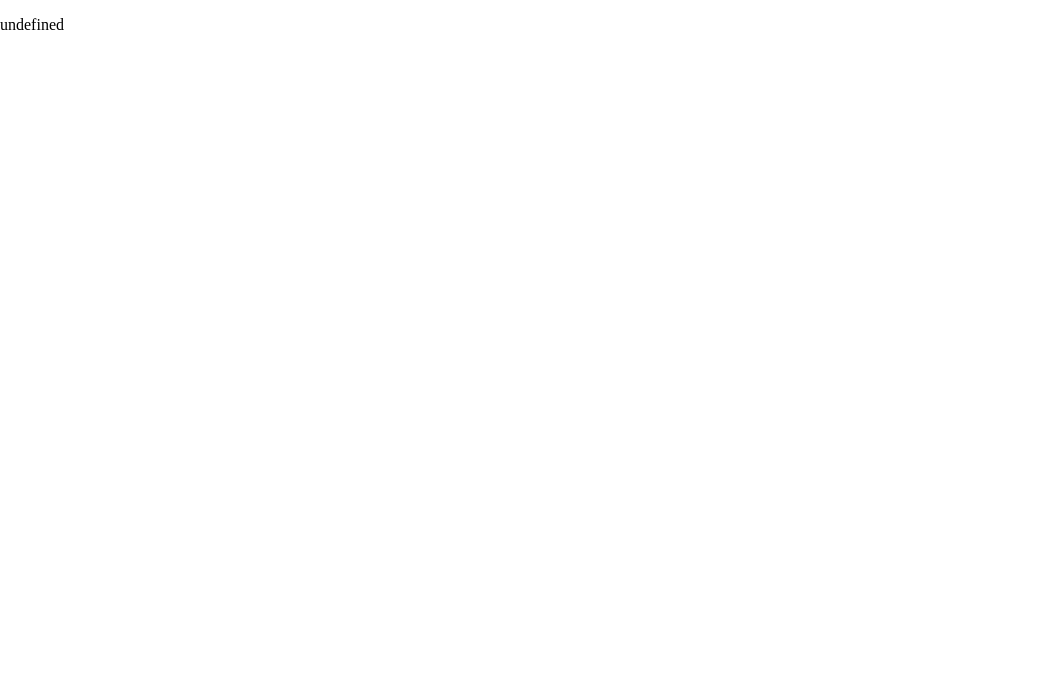
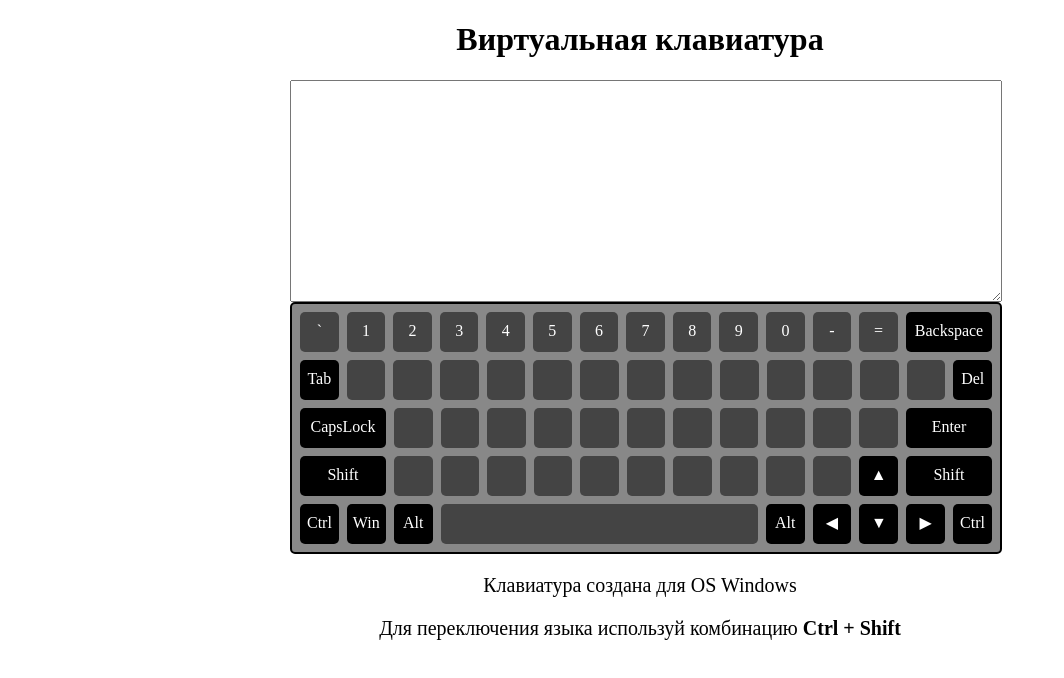
Before and after one commit to glushach/virtual-keyboard, a website with bundled scripts: page index.html in a window 1280 px wide. Shown: the whole page, without its empty margins (0-1064 px from the left). Built offline with nearby package versions, Linux system fonts and the light colour scheme.

Commit message:
feat: add html and style for project

```diff
--- a/css/style.css
+++ b/css/style.css
@@ -0,0 +1,74 @@
+.container {
+    width: 700px;
+    margin: 0 auto;
+}
+
+h1, .warning, .lang {
+    text-align: center;
+}
+textarea {
+    display: block;
+    width: 690px;
+    height: 200px;
+    margin: 10px auto 10px;
+    padding: 10px;
+    font-size: 18px;
+    color: #444444;
+}
+.keyboard {
+    border: 2px solid #000000;
+    border-radius: 5px;
+    background: #888888;
+    padding: 4px;
+    width: 100%;
+}
+.keyboard--row {
+    display: flex;
+    width: 100%;
+}
+.btn {
+    margin: 4px;
+    width: 40px;
+    height: 40px;
+    border-radius: 5px;
+    border: none;
+    background: #444444;
+    color: #ffffff;
+    outline: none;
+}
+.btn-double {
+    width: 90px;
+}
+.btn-black {
+    background: #000000;
+}
+.btn-space {
+    width: 330px;
+}
+.btn:hover {
+    cursor: pointer;
+    color: #000000;
+    background: rgba(127,255,212, .4);
+}
+.warning, .lang {
+    margin: 20px;
+    font-size: 20px;
+}
+
+/* Animate */
+@keyframes border-circle {
+    from {
+        border-radius: 5px;
+        color: #000000;
+        background: rgba(127,255,212, .4);
+    }
+    to {
+        border-radius: 25px;
+        color: #000000;
+        background: rgba(127,255,212, 1);
+    }
+}
+.transform-btn {
+    animation-name: border-circle;
+    animation-duration: 1.5s;
+}
--- a/index.html
+++ b/index.html
@@ -8,7 +8,89 @@
     <link rel="stylesheet" href="css/style.css">
 </head>
 <body>
+    <div class="container">
+        <h1>Виртуальная клавиатура</h1>
+        <textarea name="output" id="output" cols="50" rows="5"></textarea>
+        <div class="keyboard">
+            <div class="keyboard--row">
+                <button class="btn">`</button>
+                <button class="btn">1</button>
+                <button class="btn">2</button>
+                <button class="btn">3</button>
+                <button class="btn">4</button>
+                <button class="btn">5</button>
+                <button class="btn">6</button>
+                <button class="btn">7</button>
+                <button class="btn">8</button>
+                <button class="btn">9</button>
+                <button class="btn">0</button>
+                <button class="btn">-</button>
+                <button class="btn">=</button>
+                <button class="btn btn-double btn-black">Backspace</button>
+            </div>
+            <div class="keyboard--row">
+                <button class="btn btn-black">Tab</button>
+                <button class="btn"></button>
+                <button class="btn"></button>
+                <button class="btn"></button>
+                <button class="btn"></button>
+                <button class="btn"></button>
+                <button class="btn"></button>
+                <button class="btn"></button>
+                <button class="btn"></button>
+                <button class="btn"></button>
+                <button class="btn"></button>
+                <button class="btn"></button>
+                <button class="btn"></button>
+                <button class="btn"></button>
+                <button class="btn btn-black">Del</button>
+            </div>
+            <div class="keyboard--row">
+                <button class="btn btn-double btn-black">CapsLock</button>
+                <button class="btn"></button>
+                <button class="btn"></button>
+                <button class="btn"></button>
+                <button class="btn"></button>
+                <button class="btn"></button>
+                <button class="btn"></button>
+                <button class="btn"></button>
+                <button class="btn"></button>
+                <button class="btn"></button>
+                <button class="btn"></button>
+                <button class="btn"></button>
+                <button class="btn btn-double btn-black">Enter</button>
+            </div>
+            <div class="keyboard--row">
+                <button class="btn btn-double btn-black">Shift</button>
+                <button class="btn"></button>
+                <button class="btn"></button>
+                <button class="btn"></button>
+                <button class="btn"></button>
+                <button class="btn"></button>
+                <button class="btn"></button>
+                <button class="btn"></button>
+                <button class="btn"></button>
+                <button class="btn"></button>
+                <button class="btn"></button>
+                <button class="btn btn-black">▲</button>
+                <button class="btn btn-double btn-black">Shift</button>
+            </div>
+            <div class="keyboard--row">
+                <button class="btn btn-black transform-btn">Ctrl</button>
+                <button class="btn btn-black">Win</button>
+                <button class="btn btn-black">Alt</button>
+                <button class="btn btn-space transform-btn"></button>
+                <button class="btn btn-black">Alt</button>
+                <button class="btn btn-black">◀</button>
+                <button class="btn btn-black">▼</button>
+                <button class="btn btn-black">▶</button>
+                <button class="btn btn-black">Ctrl</button>
+            </div>
+        </div>
+        <div class="warning">Клавиатура создана для OS Windows</div>
+        <div class="lang">Для переключения языка используй комбинацию <strong>Ctrl + Shift</strong></div>
 
+    </div>
 
     <script type="module" src="js/main.js"></script>
 </body>
--- a/js/main.js
+++ b/js/main.js
@@ -3,9 +3,7 @@ const foo = 'string';
 console.log(data);
 console.log('\\')
 
-document.querySelector('body').innerHTML = `
-<p>${data.en['\\']}</p>
-`
+
 
 // npx eslint js/main.js - чтобы проверить на соответсвие из консоли
 // npx eslint js/main.js --fix - автоматически из консоли фиксить ошибки в данном файле
--- a/js/translate.js
+++ b/js/translate.js
@@ -77,78 +77,78 @@ export const data = {
   },
   ru: {
     unshift: {
-      'ё': 'ё',
-      'й': 'й',
-      'ц': 'ц',
-      'у': 'у',
-      'к': 'к',
-      'е': 'е',
-      'н': 'н',
-      'г': 'г',
-      'ш': 'ш',
-      'щ': 'щ',
-      'з': 'з',
-      'х': 'х',
-      'ъ': 'ъ',
+      ё: 'ё',
+      й: 'й',
+      ц: 'ц',
+      у: 'у',
+      к: 'к',
+      е: 'е',
+      н: 'н',
+      г: 'г',
+      ш: 'ш',
+      щ: 'щ',
+      з: 'з',
+      х: 'х',
+      ъ: 'ъ',
       '\\': '\\',
-      'ф': 'ф',
-      'ы': 'ы',
-      'в': 'в',
-      'а': 'а',
-      'п': 'п',
-      'р': 'р',
-      'о': 'о',
-      'л': 'л',
-      'д': 'д',
-      'ж': 'ж',
-      'э': 'э',
-      'я': 'я',
-      'ч': 'ч',
-      'с': 'с',
-      'м': 'м',
-      'и': 'и',
-      'т': 'т',
-      'ь': 'ь',
-      'б': 'б',
-      'ю': 'ю',
-      '.': '.',
+      ф: 'ф',
+      ы: 'ы',
+      в: 'в',
+      а: 'а',
+      п: 'п',
+      р: 'р',
+      о: 'о',
+      л: 'л',
+      д: 'д',
+      ж: 'ж',
+      э: 'э',
+      я: 'я',
+      ч: 'ч',
+      с: 'с',
+      м: 'м',
+      и: 'и',
+      т: 'т',
+      ь: 'ь',
+      б: 'б',
+      ю: 'ю',
+      '.': '.'
     },
     shift: {
-      'Ё': 'Ё',
-      'Й': 'Й',
-      'Ц': 'Ц',
-      'У': 'У',
-      'К': 'К',
-      'Е': 'Е',
-      'Н': 'Н',
-      'Г': 'Г',
-      'Ш': 'Ш',
-      'Щ': 'Щ',
-      'З': 'З',
-      'Х': 'Х',
-      'Ъ': 'Ъ',
-      '\/': '\/',
-      'Ф': 'Ф',
-      'Ы': 'Ы',
-      'В': 'В',
-      'А': 'А',
-      'П': 'П',
-      'Р': 'Р',
-      'О': 'О',
-      'Л': 'Л',
-      'Д': 'Д',
-      'Ж': 'Ж',
-      'Э': 'Э',
-      'Я': 'Я',
-      'Ч': 'Ч',
-      'С': 'С',
-      'М': 'М',
-      'И': 'И',
-      'Т': 'Т',
-      'Ь': 'Ь',
-      'Б': 'Б',
-      'Ю': 'Ю',
-      ',': ',',
+      Ё: 'Ё',
+      Й: 'Й',
+      Ц: 'Ц',
+      У: 'У',
+      К: 'К',
+      Е: 'Е',
+      Н: 'Н',
+      Г: 'Г',
+      Ш: 'Ш',
+      Щ: 'Щ',
+      З: 'З',
+      Х: 'Х',
+      Ъ: 'Ъ',
+      '/': '/',
+      Ф: 'Ф',
+      Ы: 'Ы',
+      В: 'В',
+      А: 'А',
+      П: 'П',
+      Р: 'Р',
+      О: 'О',
+      Л: 'Л',
+      Д: 'Д',
+      Ж: 'Ж',
+      Э: 'Э',
+      Я: 'Я',
+      Ч: 'Ч',
+      С: 'С',
+      М: 'М',
+      И: 'И',
+      Т: 'Т',
+      Ь: 'Ь',
+      Б: 'Б',
+      Ю: 'Ю',
+      ',': ','
     }
   },
   unshift: {
@@ -177,7 +177,7 @@ export const data = {
       '*': '*',
       '(': '(',
       ')': ')',
-      '_': '_',
+      _: '_',
       '+': '+'
     },
     ru: {
@@ -191,7 +191,7 @@ export const data = {
       '*': '*',
       '(': '(',
       ')': ')',
-      '_': '_',
+      _: '_',
       '+': '+'
     }
   }
```
